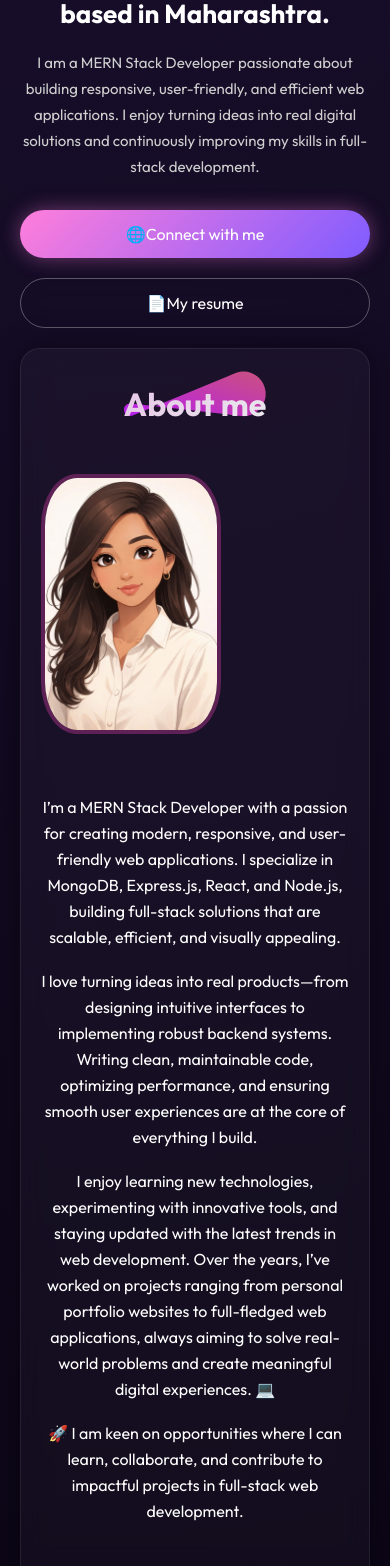
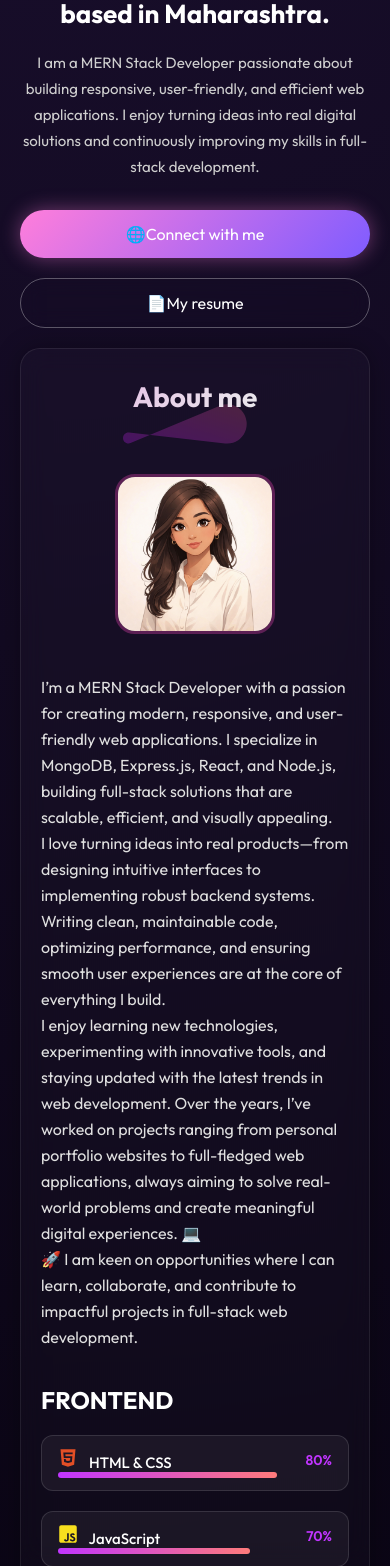
Before and after one commit to vaishnavikolekar1516/portfolio-react, a React (Vite) app: page / in a window 390 px wide. Shown: the part 434-2000 px from the top of the page. Built offline with nearby package versions, Linux system fonts and the light colour scheme.

Commit message:
about css fix

```diff
--- a/src/Components/About/About.css
+++ b/src/Components/About/About.css
@@ -1,151 +1,137 @@
-.about{
+.about {
   display: flex;
   flex-direction: column;
   align-items: center;
-  gap: 50px;
-  background: rgba(255,255,255,0.03);
-  border: 1px solid rgba(255,255,255,0.08);
+  gap: 40px;
+  background: rgba(255, 255, 255, 0.02);
+  border: 1px solid rgba(255, 255, 255, 0.08);
   backdrop-filter: blur(12px);
   border-radius: 20px;
-  padding: 60px;
-  box-shadow: 0 0 30px rgba(0,0,0,0.4);
-  margin: 25px 70px;
+  padding: 50px 40px;
+  box-shadow: 0 0 25px rgba(0, 0, 0, 0.3);
+  margin: 20px 50px;
+  transition: all 0.3s ease;
 }
 
-/* title */
-
-.about-title{
+/* Title */
+.about-title {
   position: relative;
+  text-align: center;
 }
 
-.about-title h1{
-  font-size: 60px;
+.about-title h1 {
+  font-size: 50px;
   font-weight: 700;
-  background: linear-gradient(135deg,#e6c6e6,#eae9ed);
+  background: linear-gradient(135deg, #e6c6e6, #eae9ed);
   background-clip: text;
   -webkit-background-clip: text;
   -webkit-text-fill-color: transparent;
+  margin-bottom: 20px;
 }
 
-.about-title img{
+.about-title img {
   position: absolute;
-  width: 300px;
-  height: 90px;
-  bottom: 0;
-  right: 0;
+  width: 200px;
+  height: auto;
+  bottom: -10px;
+  right: 10px;
+  opacity: 0.3;
   z-index: -1;
 }
 
-/* main section */
-
-.about-sections{
+/* Main section */
+.about-sections {
   display: flex;
-  gap: 60px;
+  gap: 40px;
   align-items: flex-start;
+  justify-content: center;
+  flex-wrap: wrap;
   color: white;
 }
 
-/* left image */
-
-.about-left img{
-  width: 260px;
-  height: 320px;
+/* Left image */
+.about-left img {
+  width: 240px;
+  height: auto;
   object-fit: cover;
-  border-radius: 20%;
-  border: 4px solid rgba(197, 58, 155, 0.4);
+  border-radius: 20px;
+  border: 3px solid rgba(197, 58, 155, 0.4);
+  transition: transform 0.3s ease, box-shadow 0.3s ease;
 }
 
-/* right section */
+.about-left img:hover {
+  transform: scale(1.05);
+  box-shadow: 0 0 20px rgba(193, 53, 255, 0.4);
+}
 
-.about-right{
+/* Right section */
+.about-right {
   display: flex;
   flex-direction: column;
-  gap: 35px;
+  gap: 25px;
   max-width: 700px;
 }
 
-/* paragraph */
-
-.about-para{
-  display: flex;
-  flex-direction: column;
-  gap: 18px;
-  font-size: 18px;
-  line-height: 30px;
-  max-width: 650px;
+/* Paragraph */
+.about-para {
+  font-size: 17px;
+  line-height: 28px;
+  color: #e0e0e0;
 }
 
-/* skills */
-
-.about-skills{
+/* Skills */
+.about-skills {
   display: flex;
-  flex-direction: column;
-  gap: 18px;
+  flex-wrap: wrap;
+  gap: 20px;
   margin-top: 10px;
-  width: 100%;
 }
 
-/* skill card */
-
-.about-skill{
-  background: rgba(255,255,255,0.05);
-  border: 1px solid rgba(255,255,255,0.15);
+/* Skill card */
+.about-skill {
+  background: rgba(255, 255, 255, 0.05);
+  border: 1px solid rgba(255, 255, 255, 0.12);
   border-radius: 12px;
-  padding: 14px 18px;
-  display: flex;
-  flex-direction: column;
-  gap: 10px;
+  padding: 12px 16px;
+  flex: 1 1 250px;
   transition: 0.3s ease;
 }
 
-.about-skill:hover{
+.about-skill:hover {
   border-color: #c135ff;
-  box-shadow: 0 0 12px rgba(193,53,255,0.4);
-  transform: translateY(-4px);
+  box-shadow: 0 0 12px rgba(193, 53, 255, 0.4);
+  transform: translateY(-3px);
 }
 
-/* skill header */
-
-.skill-header{
+/* Skill header */
+.skill-header {
   display: flex;
   justify-content: space-between;
   align-items: center;
 }
 
-.skill-header p{
+.skill-header p {
   font-size: 15px;
   font-weight: 500;
-  color: white;
 }
 
-/* progress bar */
-
-.about-skill hr{
+/* Progress bar */
+.about-skill hr {
   border: none;
   height: 6px;
   border-radius: 6px;
-  background: linear-gradient(90deg,#c135ff,#ff7b7b);
+  background: linear-gradient(90deg, #c135ff, #ff7b7b);
 }
 
-/* percentage */
-
-.skill-header span{
+/* Percentage */
+.skill-header span {
   font-size: 14px;
   font-weight: 600;
   color: #c135ff;
 }
 
-/* headings */
-
-.about-heading h2{
-  font-size: 18px;
-  margin: 15px 0 8px;
-  color: #c135ff;
-}
-
-/* icons */
-
-.skill-icon{
+/* Icons */
+.skill-icon {
   font-size: 20px;
   margin-right: 8px;
 }
@@ -157,72 +143,43 @@
 .skill-icon.mongo { color: #4db33d; }
 .skill-icon.express { color: white; }
 
-/* tablet */
-
+/* Responsive adjustments */
 @media(max-width:1024px){
-
-.about{
-  margin: 25px 40px;
+  .about {
+    margin: 20px 30px;
+    padding: 40px 30px;
+  }
+  .about-title h1 {
+    font-size: 45px;
+  }
+  .about-left img {
+    width: 200px;
+  }
 }
 
-.about-sections{
-  flex-direction: column;
-  text-align: center;
+@media(max-width:768px){
+  .about {
+    margin: 15px 20px;
+    padding: 30px 20px;
   }
-
-.about-left img{
-  width: 200px;
-  height: 300px;
+  .about-title h1 {
+    font-size: 36px;
   }
-
+  .about-left img {
+    width: 180px;
+    height: auto;
   }
-
-/* mobile */
-
-@media(max-width:768px){
-
-.about{
-  margin: 20px;
-  padding: 35px 20px;
-}
-
-.about-title h1{
-  font-size: 40px;
-}
-
-.about-title img{
-  width: 200px;
-  height: 60px;
-}
-
-.about-para{
+  .about-para {
     font-size: 16px;
     line-height: 26px;
   }
-
-.skill-header p{
-  font-size: 14px;
 }
 
-.about-left img{
-  width: 180px;
-  height: 260px;
-  align-items: center;
+@media(max-width:480px){
+  .about-title h1 {
+    font-size: 28px;
   }
-
+  .about-left img {
+    width: 160px;
   }
-
-/* small phones */
-
-@media(max-width:480px){
-
-.about-title h1{
-  font-size: 32px;
 }
-
-.about-left img{
-  width: 180px;
-  height: 260px;
-}
-
-}
```
Lines whose indentation alone changed are shown as unchanged.
